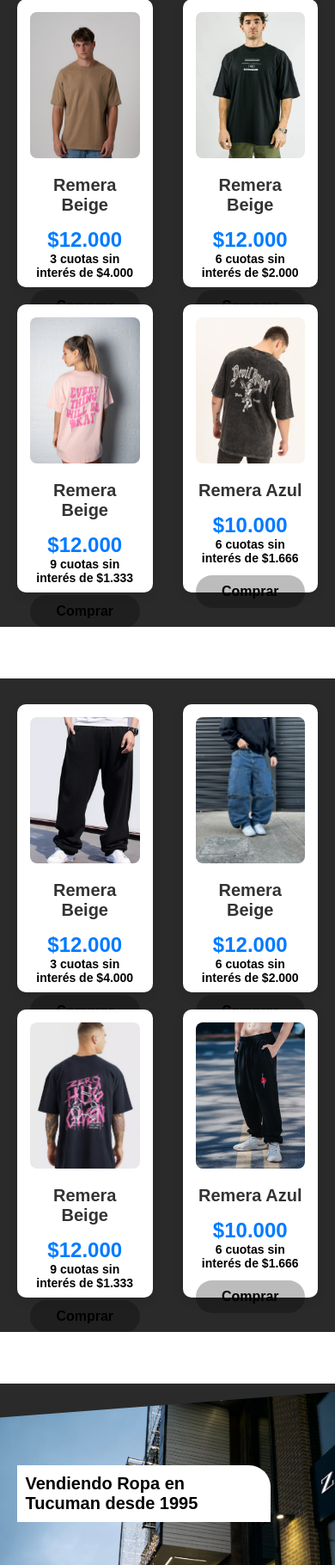
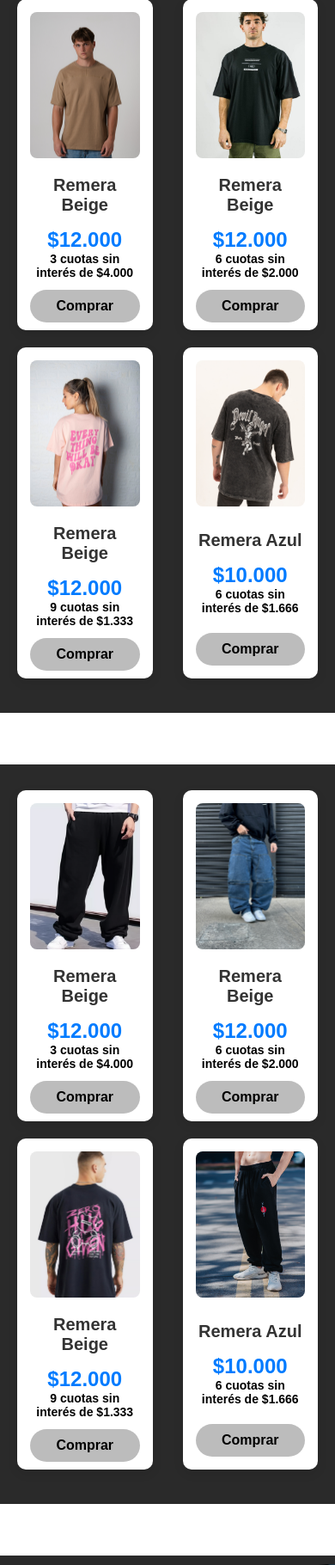
Before and after one commit to ELMartinD/trabajopracticonoa, a PHP site: page / in a window 390 px wide. Shown: the part 1477-3297 px from the top of the page at 86% size. Run offline with PHP 8.4, Linux system fonts and the light colour scheme; some web fonts are replaced.

Commit message:
Update responsive.css

```diff
--- a/css/responsive.css
+++ b/css/responsive.css
@@ -303,13 +303,13 @@
         width: 100%;
     }
 
-    .ropas {
+        .ropas {
         width: 45%;
         border-radius: 10px;
         padding: 15px;
         background-color: #fff;
         transition: 1s;
-        height: 350px;
+        height: 385px;
     }
 
     .ropaimg img {
@@ -669,13 +669,13 @@
 
 @media (max-width: 420px) {
 
-    .ropas {
+        .ropas {
         width: 45%;
         border-radius: 10px;
         padding: 15px;
         background-color: #fff;
         transition: 1s;
-        height: 335px;
+        height: 385px;
     }
     .navbar {
         display: flex;
```
